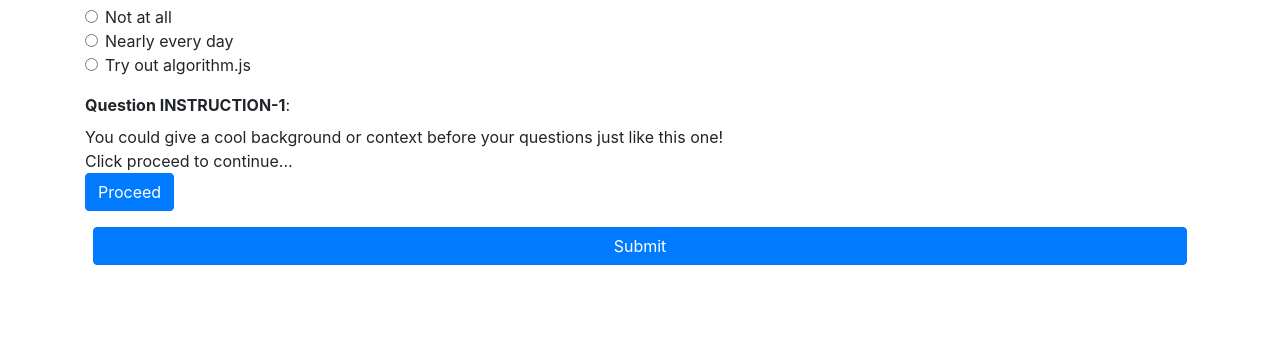
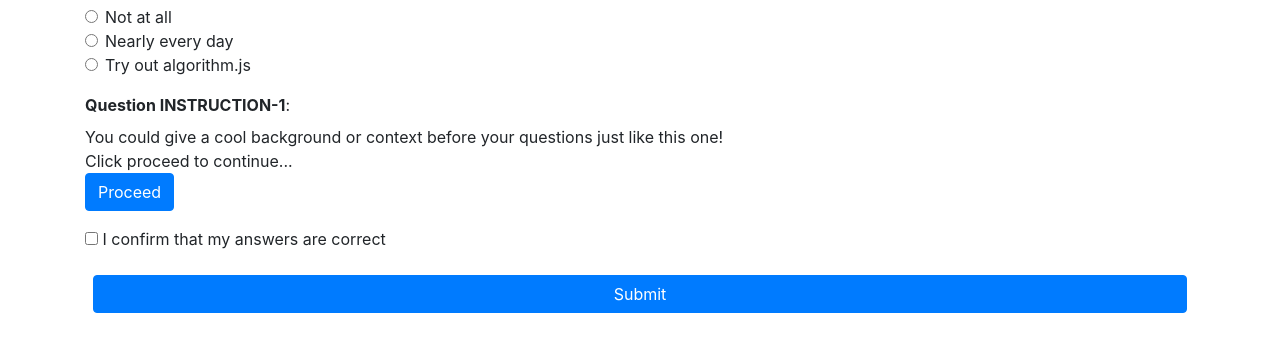
Before and after one commit to Javen05/questionnaire, a plain HTML site: page index.html in a window 1280 px wide. Shown: the part 83-434 px from the top of the page. Drawn offline with Linux system fonts and the light colour scheme.

Commit message:
add confirmation button

```diff
--- a/index.html
+++ b/index.html
@@ -14,6 +14,11 @@
             <!-- Reusable Question Component -->
             <div id="questionContainer"></div>
 
+            <!-- Confirmation Button -->
+            <div class="form-group">
+                <input type="checkbox" id="confirmationCheckbox" />
+                <label for="confirmationCheckbox">I confirm that my answers are correct</label>
+            </div>
             <!-- Submit Button -->
             <div class="row justify-content-center">
                 <button type="submit" class="btn btn-primary btn-block" style="width: 96%">Submit</button>
```
